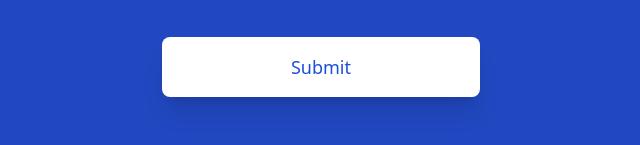
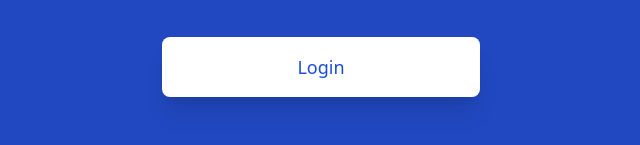
Before and after one commit to msbarf14/login-tailwind, a plain HTML site: page index.html in a window 1280 px wide. Shown: the part 499-644 px from the top of the page, 319-959 px from the left. Drawn offline with nearby package versions, Linux system fonts and the light colour scheme.

Commit message:
merubah text pada button

```diff
--- a/index.html
+++ b/index.html
@@ -36,7 +36,7 @@
 
             </div> <!-- inputan -->
             <div class="flex-1 w-full p-5">
-                <button type="button" class="bg-white w-full px-5 py-4 rounded-lg text-blue-700 text-lg shadow shadow-xl">Submit</button>
+                <button type="button" class="bg-white w-full px-5 py-4 rounded-lg text-blue-700 text-lg shadow shadow-xl">Login</button>
             </div> <!-- button -->
         </div>
       </div>
```
